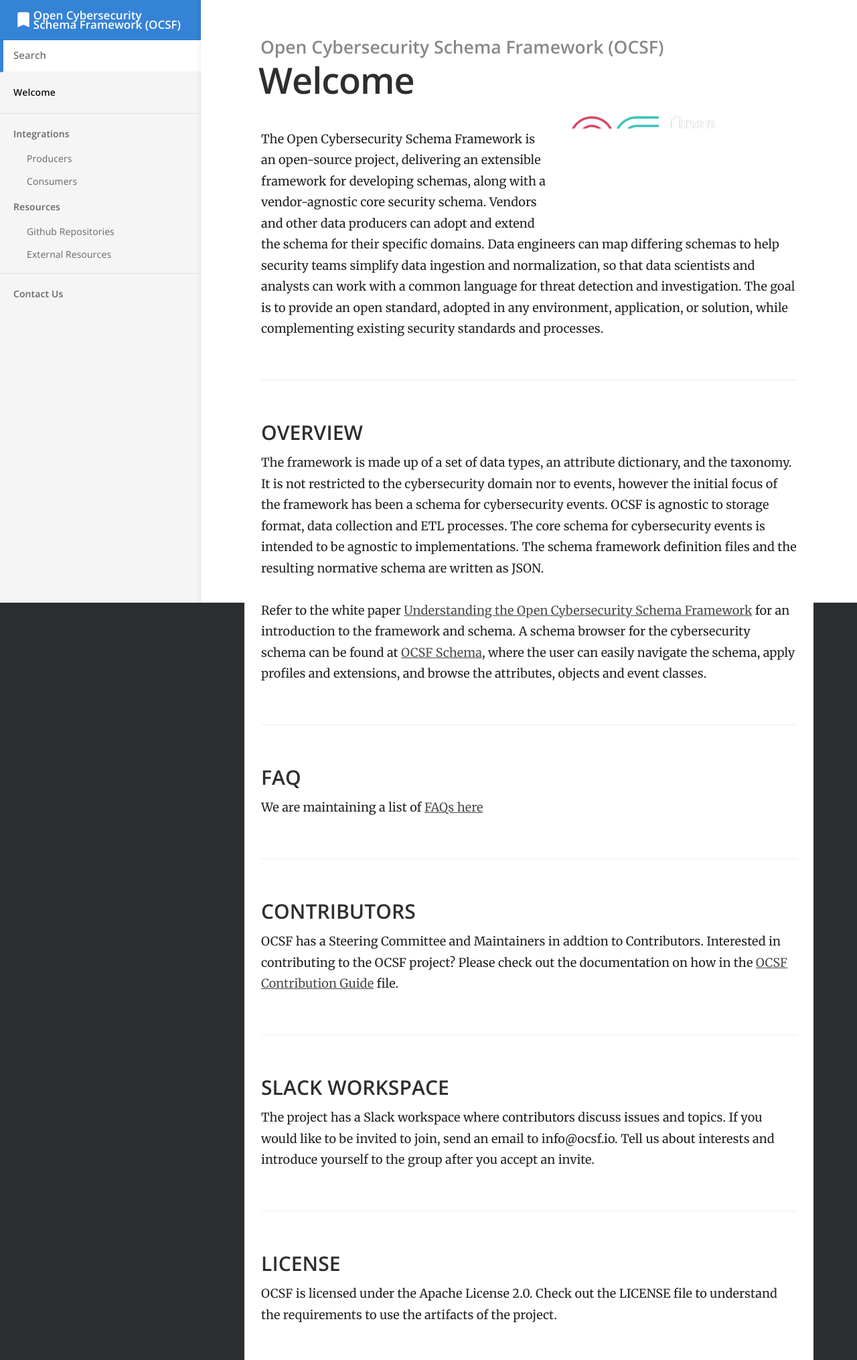
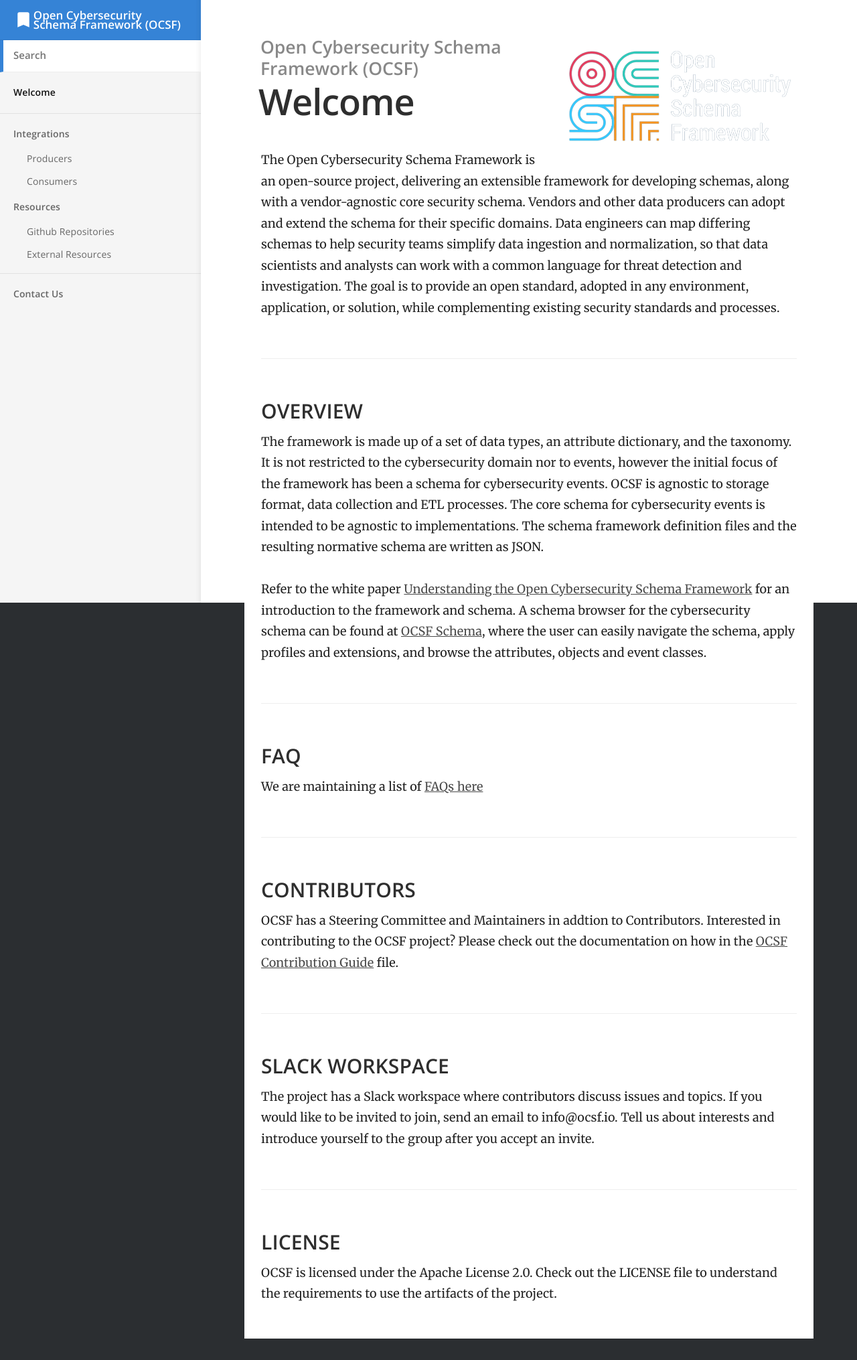
Before and after one commit to AWSSecEng/awsseceng.github.io, a Jekyll site: the page built from index.md, in a window 1280 px wide. Shown: the whole page at 67% size. Built offline with Jekyll 4.4.1, drawn with Linux system fonts in a browser that asks for light colours; after the commit the page ends 1999 px from its top, so only the background shows below that.

Commit message:
Update default.html

```diff
--- a/_layouts/default.html
+++ b/_layouts/default.html
@@ -71,9 +71,9 @@
 
 		<section class="main">
 			<div class="page-header">
+				<img src="{{ site.baseurl }}/images/ocsf-logo.png" alt="OCSF Logo" align="right" height="170" width="367">
 				<h2>{% if page.category %}{{ page.category }}{% else %}{{ site.title }}{% endif %}</h2>
 				<h3>{{ page.title }}</h3>
-				<img src="{{ site.baseurl }}/images/ocsf-logo.png" alt="OCSF Logo" align="right" height="170" width="367">
 			</div>
 			<article class="content">
 				{{ content }}
```
